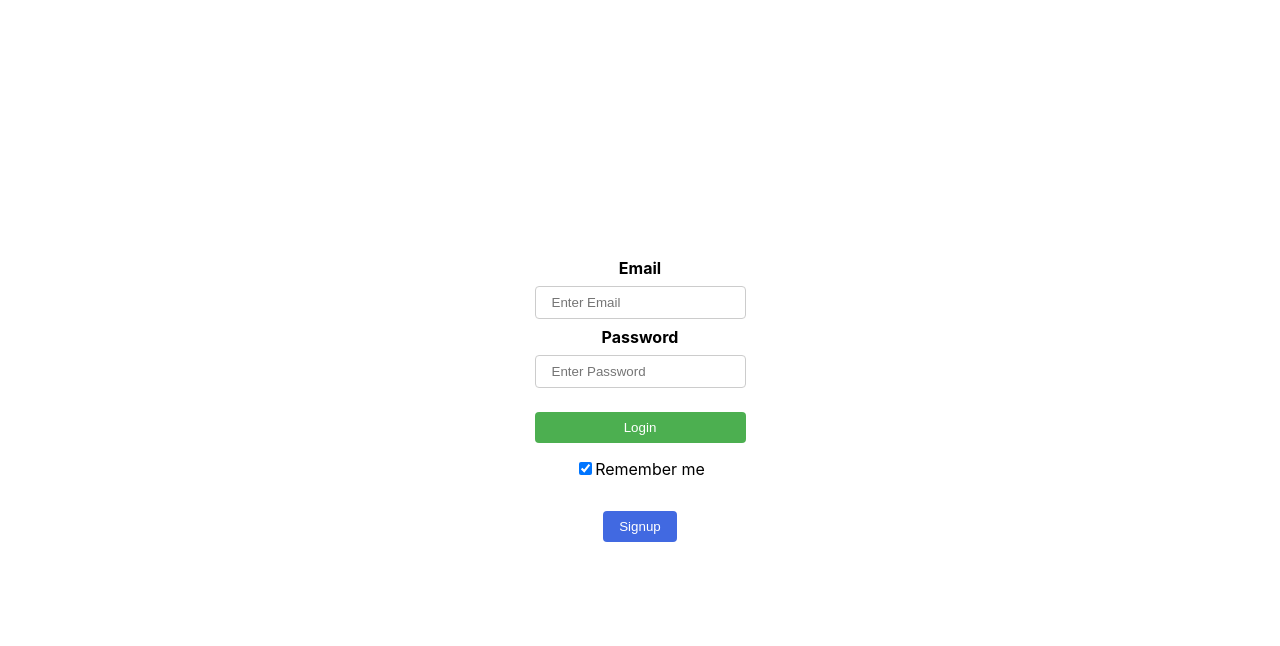
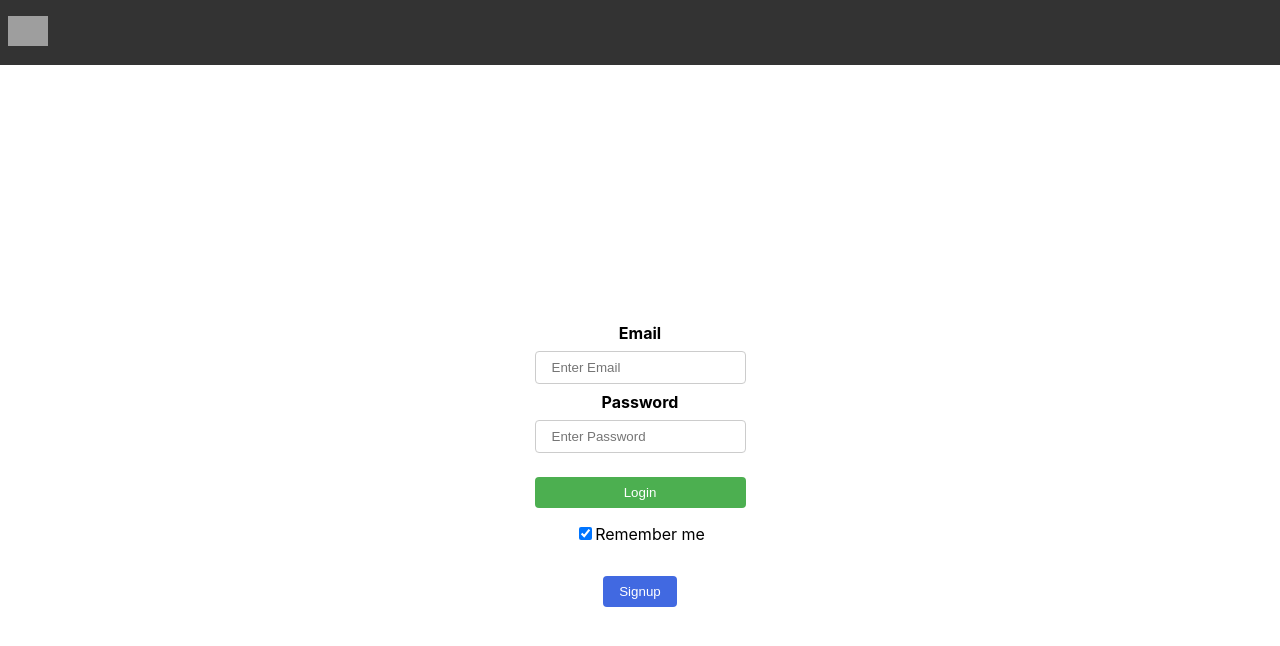
Before and after one commit to igorriok/balancer_web, a React (Create React App) app: page /login in a window 1280 px wide. Shown: the top 646 px of the page. Built offline with nearby package versions, Linux system fonts and the light colour scheme; grey boxes are pictures that could not be loaded.

Commit message:
navigation bar

```diff
--- a/package.json
+++ b/package.json
@@ -3,7 +3,6 @@
   "version": "0.1.0",
   "private": true,
   "dependencies": {
-    "@material/top-app-bar": "^8.0.0",
     "@testing-library/jest-dom": "^5.11.6",
     "@testing-library/react": "^9.5.0",
     "@testing-library/user-event": "^7.2.1",
--- a/src/App.css
+++ b/src/App.css
@@ -1,3 +1,5 @@
+
+
 .App {
   min-height: 100vh;
   text-align: center;
@@ -104,3 +106,35 @@ span.psw {
   align-items: center;
   justify-content: center;
 }
+
+
+/* Add a black background color to the top navigation */
+.topnav {
+  background-color: #333;
+  overflow: hidden;
+}
+
+
+/* Add a color to the active/current link */
+.topnav a.active {
+  background-color: #4CAF50;
+  color: white;
+}
+
+.topnav .btn {
+  float: left;
+  background-color: Transparent;
+  outline:none;
+  border: none; /* Remove borders */
+  cursor: pointer; /* Mouse pointer on hover */
+  padding: 0;
+}
+
+.topnav .btn .img {
+  margin: 0;
+}
+
+/* Darker background on mouse-over */
+.topnav .btn:hover {
+  background-color: RoyalBlue;
+}
--- a/src/App.tsx
+++ b/src/App.tsx
@@ -6,8 +6,7 @@ import { ProvideAuth } from "./use-auth";
 import LoginPage from "./pages/LoginPage";
 import SignupPage from "./pages/Singup";
 import Dashboard from "./pages/Dashboard";
-
-
+import menuIcon from './icons/menu-white-48dp.svg';
 
 
 
@@ -18,6 +17,13 @@ function App() {
   return (
     <div className="App">
       <ProvideAuth>
+
+        <div className="topnav">
+          <button className="btn">
+            <img src={menuIcon} alt="menu" height={30}/>
+          </button>
+        </div>
+
         <Router>
           <div>
 
--- a/src/pages/Dashboard.tsx
+++ b/src/pages/Dashboard.tsx
@@ -6,7 +6,7 @@ export default function Dashboard() {
 
 	let auth: any = useAuth();
 
-	console.dir(auth.token);
+	console.dir(auth.user.token);
 
 	return (
 		<h2>
--- a/src/use-auth.tsx
+++ b/src/use-auth.tsx
@@ -36,7 +36,6 @@ function useProvideAuth() {
     const userObj: User = userString ? JSON.parse(userString) : {username: "", token: ""};
 
     const [user, setUser] = useState<User>(userObj);
-    const [token, setToken] = useState<string | null>(localStorage.getItem('token'));
 
     // Wrap any Firebase methods we want to use making sure ...
     // ... to save the user to state.
@@ -54,12 +53,12 @@ function useProvideAuth() {
         }).then((response) => {
             return response.json();
         }).then((data) => {
+
             console.dir(data);
 
             localStorage.setItem("user", JSON.stringify({username: email, token: data.token}));
 
             setUser({username: email, token: data.token});
-            setToken(data.token);
 
             cb();
             return data;
@@ -83,7 +82,6 @@ function useProvideAuth() {
     // Return the user object and auth methods
     return {
         user,
-        token,
         signin: signIn,
         signout: signOut,
         sendPasswordResetEmail,
--- a/tsconfig.json
+++ b/tsconfig.json
@@ -17,7 +17,8 @@
     "resolveJsonModule": true,
     "isolatedModules": true,
     "noEmit": true,
-    "jsx": "react"
+    "jsx": "react-jsx",
+    "noFallthroughCasesInSwitch": true
   },
   "include": [
     "src"
```
Also changed, not shown: 1 other file (tests, documents, lock files or other folders).
